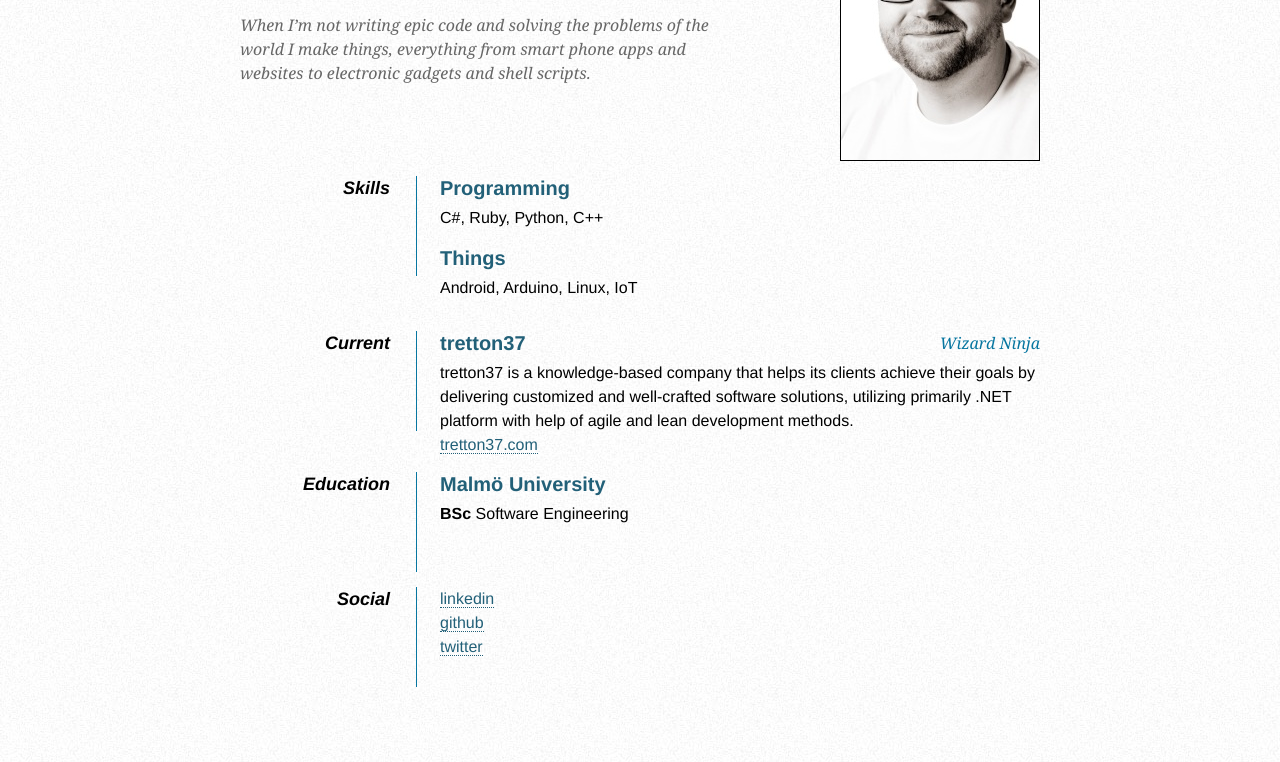
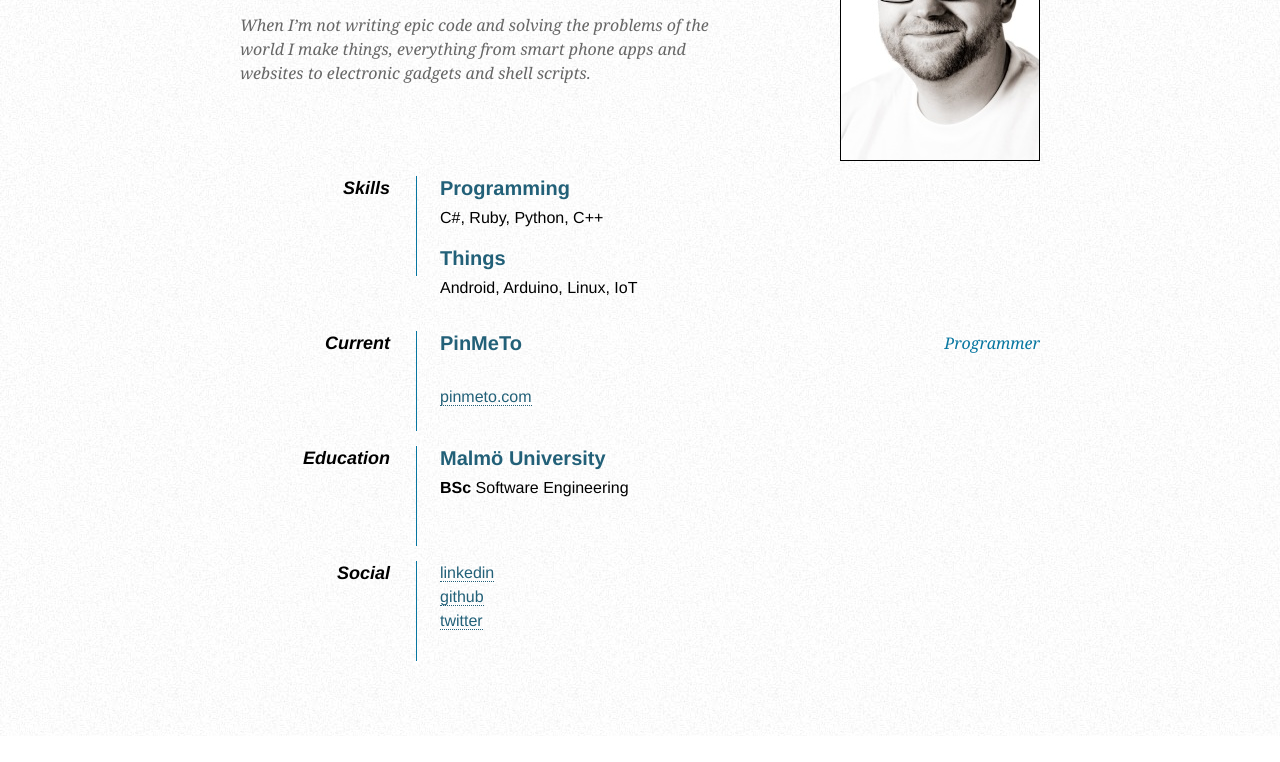
Before and after one commit to FredrikL/fredrikleijon.se, a plain HTML site: page index.html in a window 1280 px wide. Shown: the part 148-910 px from the top of the page. After the commit the page ends 884 px from the top, so only its background shows below. Drawn offline with Linux system fonts and the light colour scheme.

Commit message:
updated workplace

```diff
--- a/index.html
+++ b/index.html
@@ -69,9 +69,9 @@
 
             <dt>Current</dt>
             <dd>
-                <h2>tretton37 <span>Wizard Ninja</span></h2>
-					tretton37 is a knowledge-based company that helps its clients achieve their goals by delivering customized and well-crafted software solutions, utilizing primarily .NET platform with help of agile and lean development methods.<br/>
-                    <a href="http://tretton37.com">tretton37.com</a>
+                <h2>PinMeTo <span>Programmer</span></h2>
+					<br/>
+                    <a href="http://pinmeto.com">pinmeto.com</a>
                 </ul>
             </dd>
 
```
